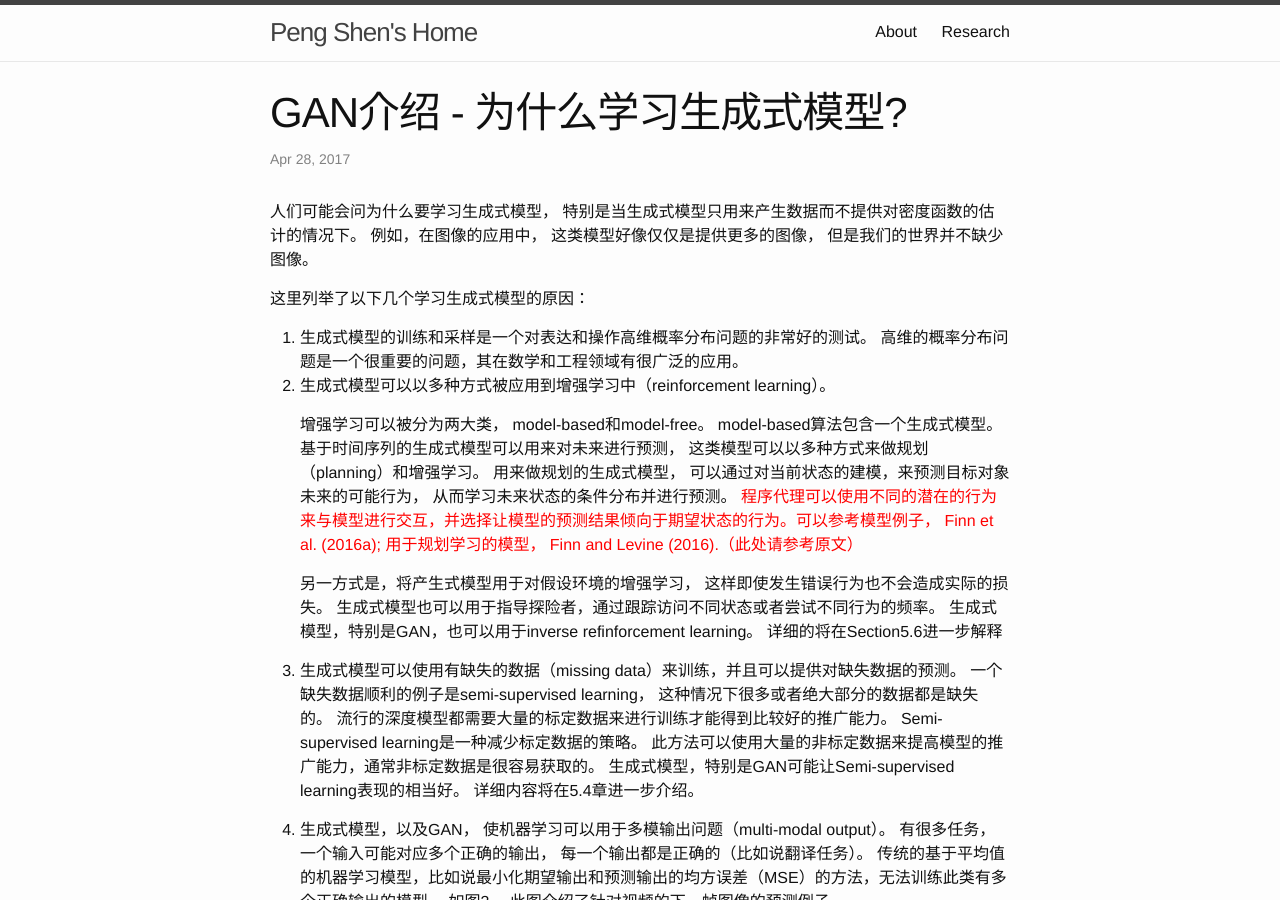
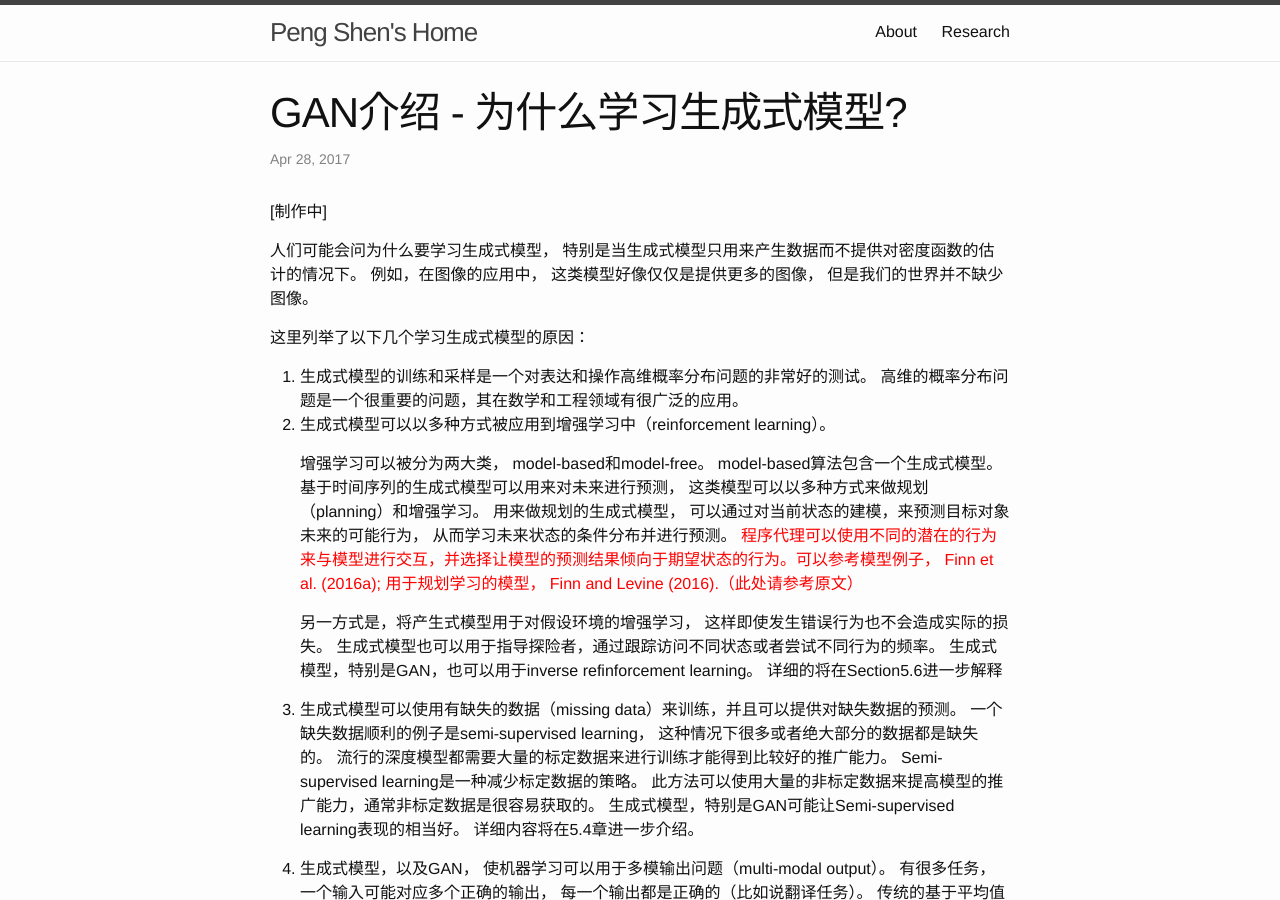
Before and after one commit to sinpycn/sinpycn.github.io, a Jekyll site: the page built from _posts/research/2017-04-28-NIPS2016-GAN-Tutorial-:-Why-study-generative-modeling.md, in a window 1280 px wide and 900 px high. Built offline with Jekyll 4.4.1, drawn with Linux system fonts in a browser that asks for light colours.

Commit message:
Update 2017-04-28-NIPS2016-GAN-Tutorial-:-Why-study-generative-modeling.md

```diff
--- a/_posts/research/2017-04-28-NIPS2016-GAN-Tutorial-:-Why-study-generative-modeling.md
+++ b/_posts/research/2017-04-28-NIPS2016-GAN-Tutorial-:-Why-study-generative-modeling.md
@@ -4,6 +4,8 @@ layout: post
 mathjax: true
 categories: [research, gan-tutorial]
 ---
+
+[制作中]
 
 人们可能会问为什么要学习生成式模型， 特别是当生成式模型只用来产生数据而不提供对密度函数的估计的情况下。
 例如，在图像的应用中， 这类模型好像仅仅是提供更多的图像， 但是我们的世界并不缺少图像。
```
